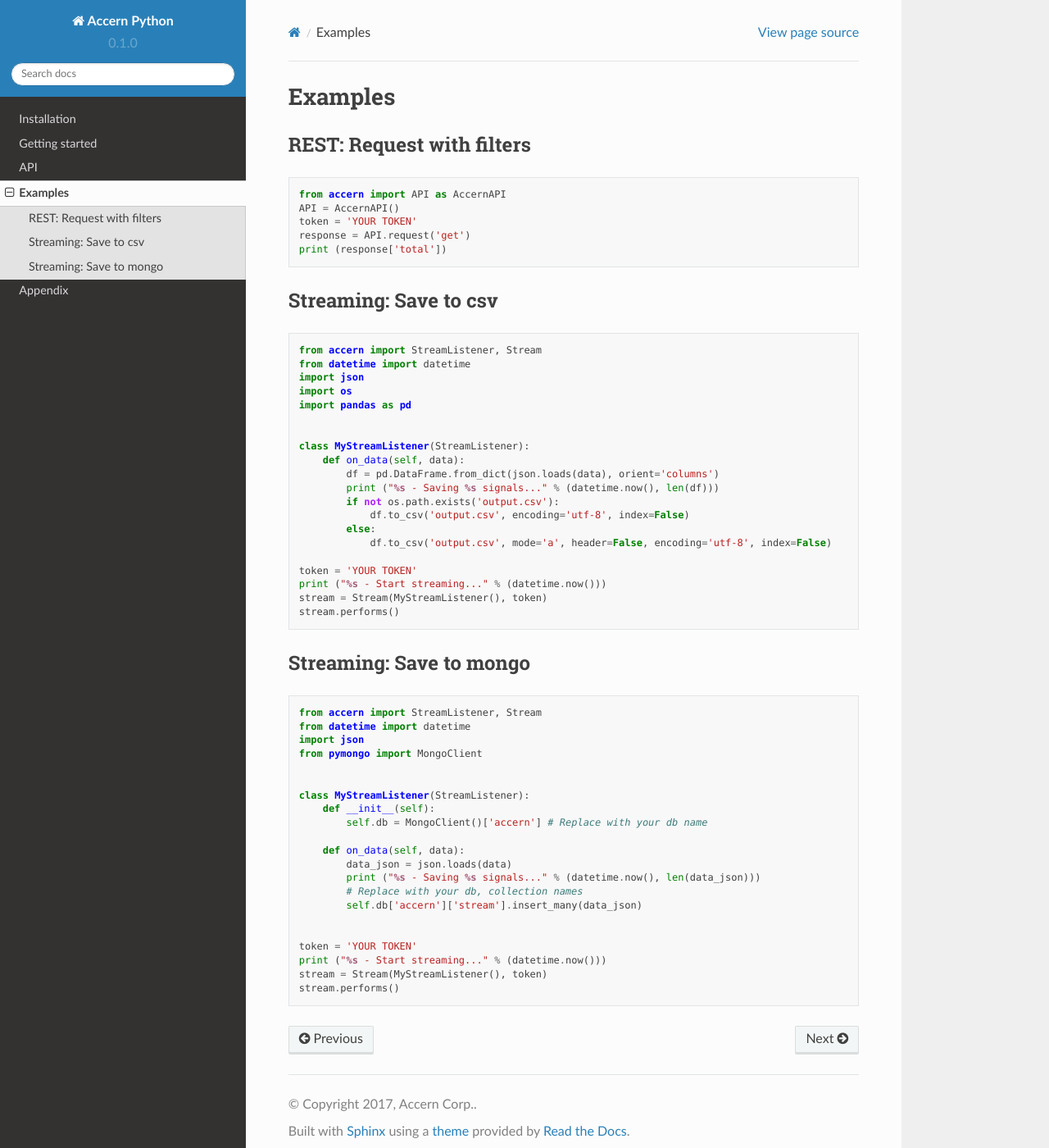
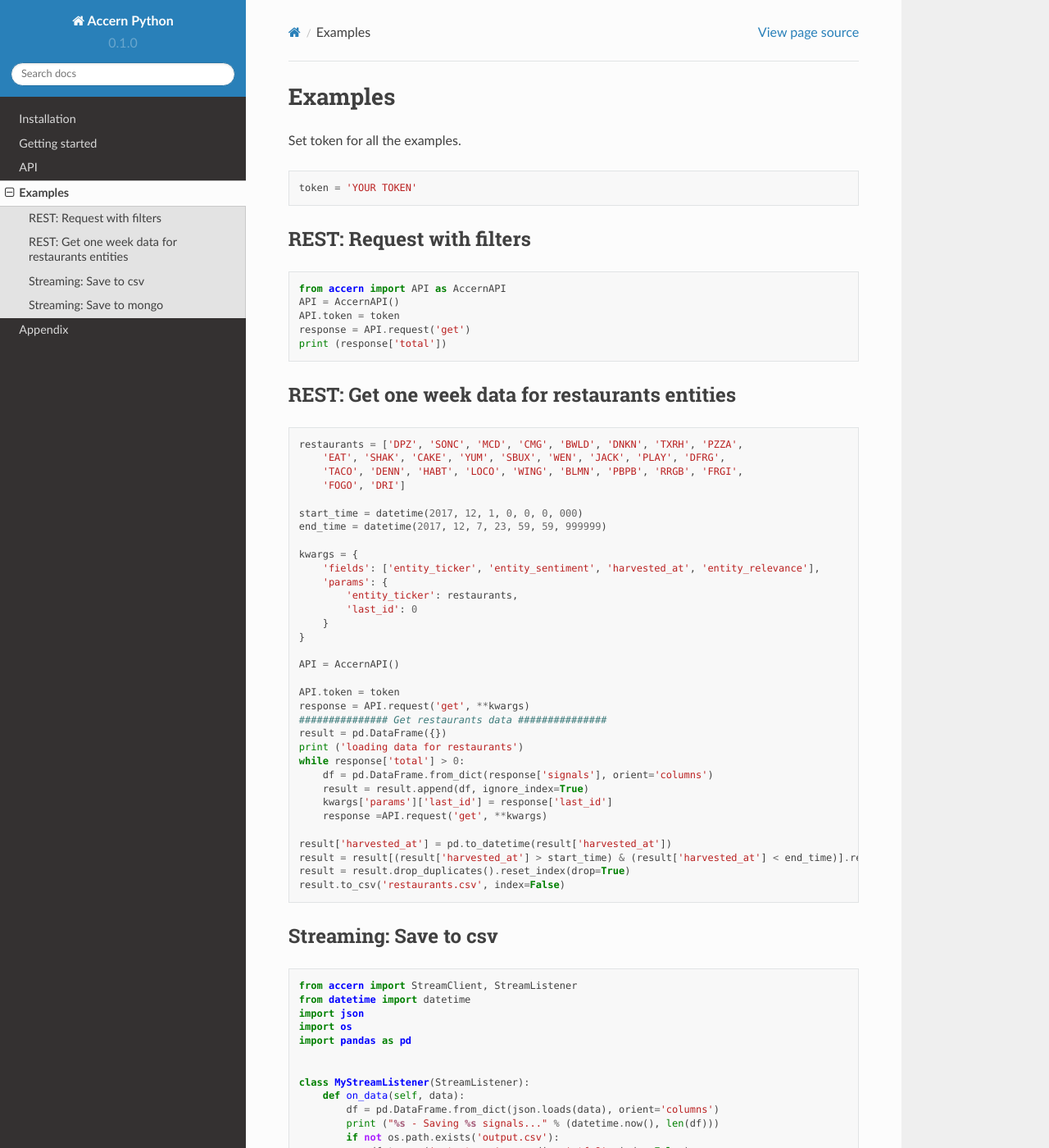
Before and after one commit to Accern/accern-python, a Sphinx documentation site: the page built from docs/examples/index.rst, in a window 1280 px wide and 1400 px high. Shown: the whole window at 82% size. Built offline with Sphinx 7.4.7 and the Read the Docs theme 2.0.0, drawn with Linux system fonts in a browser that asks for light colours; some of the changed text lies outside the part shown.

Commit message:
Fix REST api

```diff
--- a/docs/api/stream.rst
+++ b/docs/api/stream.rst
@@ -39,6 +39,6 @@ public areas like Github, client-side code, etc.
 
 .. code-block:: python
 
-    from accern import Stream
+    from accern import StreamClient
     token = 'YOUR TOKEN'
-    stream = Stream(myStreamListener, token)
+    stream = StreamClient(myStreamListener, token)
--- a/docs/examples/index.rst
+++ b/docs/examples/index.rst
@@ -1,6 +1,12 @@
 ########
 Examples
 ########
+
+Set token for all the examples.
+
+.. code-block:: python
+
+    token = 'YOUR TOKEN'
 
 REST: Request with filters
 --------------------------
@@ -9,9 +15,48 @@ REST: Request with filters
 
     from accern import API as AccernAPI
     API = AccernAPI()
-    token = 'YOUR TOKEN'
+    API.token = token
     response = API.request('get')
     print (response['total'])
+
+REST: Get one week data for restaurants entities
+------------------------------------------------
+
+.. code-block:: python
+
+    restaurants = ['DPZ', 'SONC', 'MCD', 'CMG', 'BWLD', 'DNKN', 'TXRH', 'PZZA',
+        'EAT', 'SHAK', 'CAKE', 'YUM', 'SBUX', 'WEN', 'JACK', 'PLAY', 'DFRG',
+        'TACO', 'DENN', 'HABT', 'LOCO', 'WING', 'BLMN', 'PBPB', 'RRGB', 'FRGI',
+        'FOGO', 'DRI']
+
+    start_time = datetime(2017, 12, 1, 0, 0, 0, 000)
+    end_time = datetime(2017, 12, 7, 23, 59, 59, 999999)
+
+    kwargs = {
+        'fields': ['entity_ticker', 'entity_sentiment', 'harvested_at', 'entity_relevance'],
+        'params': {
+            'entity_ticker': restaurants,
+            'last_id': 0
+        }
+    }
+
+    API = AccernAPI()
+
+    API.token = token
+    response = API.request('get', **kwargs)
+    ############### Get restaurants data ###############
+    result = pd.DataFrame({})
+    print ('loading data for restaurants')
+    while response['total'] > 0:
+        df = pd.DataFrame.from_dict(response['signals'], orient='columns')
+        result = result.append(df, ignore_index=True)
+        kwargs['params']['last_id'] = response['last_id']
+        response =API.request('get', **kwargs)
+
+    result['harvested_at'] = pd.to_datetime(result['harvested_at'])
+    result = result[(result['harvested_at'] > start_time) & (result['harvested_at'] < end_time)].reset_index(drop=True)
+    result = result.drop_duplicates().reset_index(drop=True)
+    result.to_csv('restaurants.csv', index=False)
 
 
 Streaming: Save to csv
@@ -19,7 +64,7 @@ Streaming: Save to csv
 
 .. code-block:: python
 
-    from accern import StreamListener, Stream
+    from accern import StreamClient, StreamListener
     from datetime import datetime
     import json
     import os
@@ -35,9 +80,8 @@ Streaming: Save to csv
             else:
                 df.to_csv('output.csv', mode='a', header=False, encoding='utf-8', index=False)
 
-    token = 'YOUR TOKEN'
     print ("%s - Start streaming..." % (datetime.now()))
-    stream = Stream(MyStreamListener(), token)
+    stream = StreamClient(MyStreamListener(), token)
     stream.performs()
 
 Streaming: Save to mongo
@@ -45,7 +89,7 @@ Streaming: Save to mongo
 
 .. code-block:: python
 
-    from accern import StreamListener, Stream
+    from accern import StreamClient, StreamListener
     from datetime import datetime
     import json
     from pymongo import MongoClient
@@ -61,8 +105,6 @@ Streaming: Save to mongo
             # Replace with your db, collection names
             self.db['accern']['stream'].insert_many(data_json)
 
-
-    token = 'YOUR TOKEN'
     print ("%s - Start streaming..." % (datetime.now()))
-    stream = Stream(MyStreamListener(), token)
+    stream = StreamClient(MyStreamListener(), token)
     stream.performs()
```
Also changed, not shown: 3 other files.
